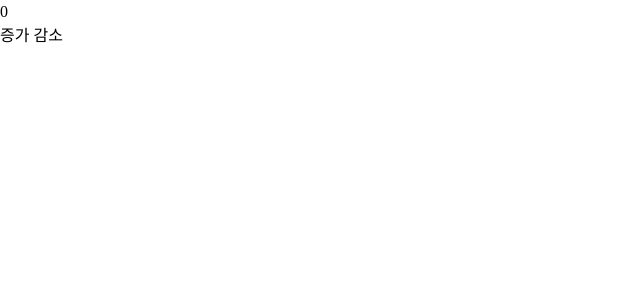
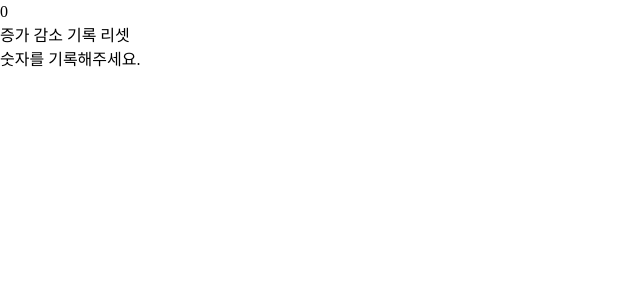
Before and after one commit to SangWon7242/react_tutorial1_T, a Next.js app: page / in a window 1280 px wide. Shown: the top 300 px of the page, without its empty margins (0-640 px from the left). Built offline with nearby package versions, Linux system fonts and the light colour scheme; a web font is replaced by a local one.

Commit message:
숫자 기록

```diff
--- a/src/app/page.tsx
+++ b/src/app/page.tsx
@@ -3,13 +3,30 @@ import React, { useState } from "react";
 
 export default function Home() {
   const [number, setNumber] = useState(0);
+  const [recordNumber, setRecordNumber] = useState(0);
 
   return (
+    <>
       <div>
         <div>{number}</div>
         <button onClick={() => setNumber(number + 1)}>증가</button>
         &nbsp;
         <button onClick={() => setNumber(number - 1)}>감소</button>
+        &nbsp;
+        <button onClick={() => setRecordNumber(number)}>기록</button>
+        &nbsp;
+        <button onClick={() => setRecordNumber(0)}>리셋</button>
       </div>
+      <div>
+        {recordNumber == 0 ? (
+          <h1>숫자를 기록해주세요.</h1>
+        ) : (
+          <>
+            <h1>기록 된 숫자</h1>
+            <div>{recordNumber}</div>
+          </>
+        )}
+      </div>
+    </>
   );
 }
```
Lines whose indentation alone changed are shown as unchanged.
